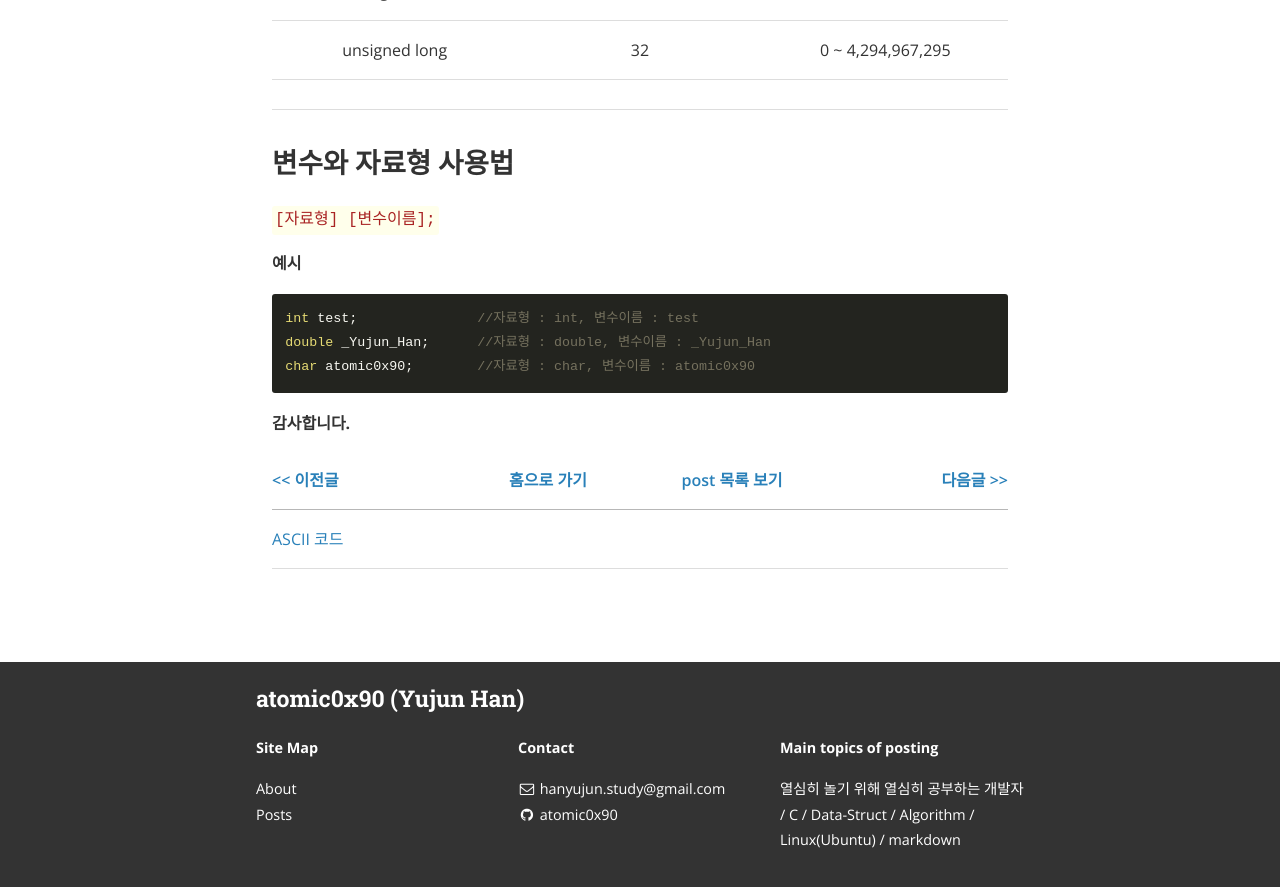
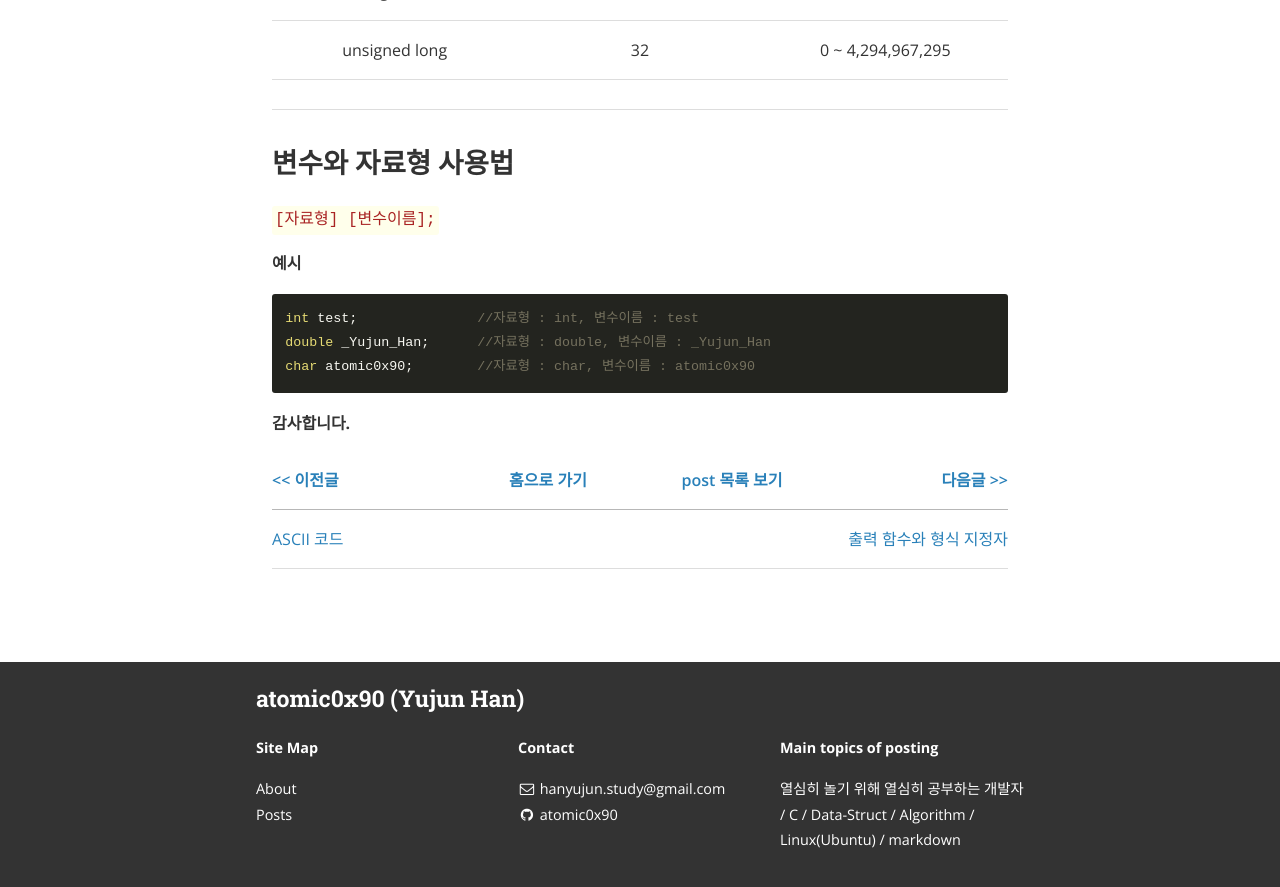
Before and after one commit to atomic0x90/atomic0x90.github.io, a Jekyll site: the page built from _posts/2019-05-30-Variables-and-data-types.markdown, in a window 1280 px wide and 900 px high, scrolled down 3806 px. Shown: the top 887 px of the window. Built offline with Jekyll 4.4.1, drawn with Linux system fonts in a browser that asks for light colours; nearby versions of some CDN libraries; comment, search, counter and statistics services are not loaded.

Commit message:
Update next post link

```diff
--- a/_posts/2019-05-30-Variables-and-data-types.markdown
+++ b/_posts/2019-05-30-Variables-and-data-types.markdown
@@ -146,14 +146,14 @@ char atomic0x90;	//자료형 : char, 변수이름 : atomic0x90
 
 [\<\< 이전글][0]|[홈으로 가기][1]       |[post 목록 보기][2]    |[다음글 \>\>][3]
 ------          |:------:               |:------:               |------:
-[ASCII 코드][0]	|			|			|
+[ASCII 코드][0]	|			|			|[출력 함수와 형식 지정자][3]
 
 
 
 [0]: https://atomic0x90.github.io/c-language/2019/05/29/ASCII.html "ASCII 코드"
 [1]: https://atomic0x90.github.io/ "home"
 [2]: https://atomic0x90.github.io/posts/ "posts"
-[3]: https://atomic0x90.github.io/c-language/2019/05/30/Variables-and-data-types.html "현재 페이지"
+[3]: https://atomic0x90.github.io/c-language/2019/06/04/printf-format.html "출력 함수와 형식 지정자"
 
 
 
```
